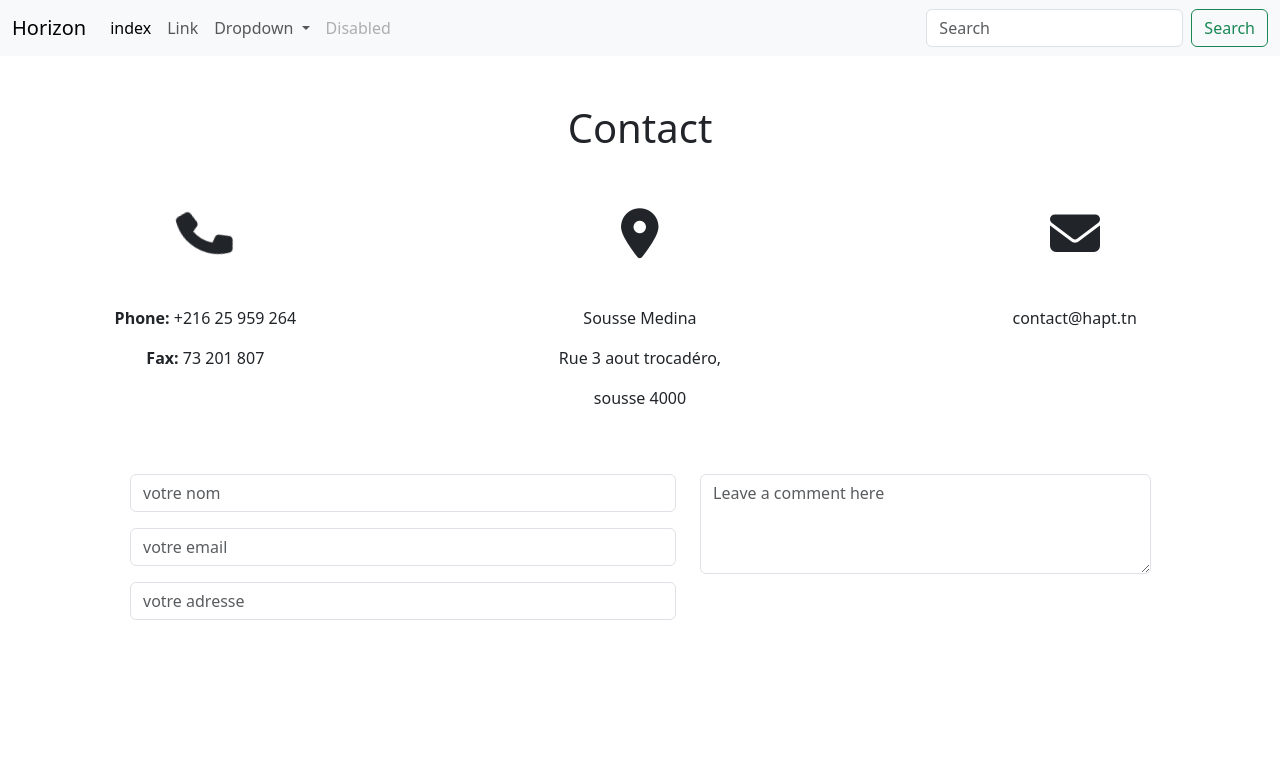
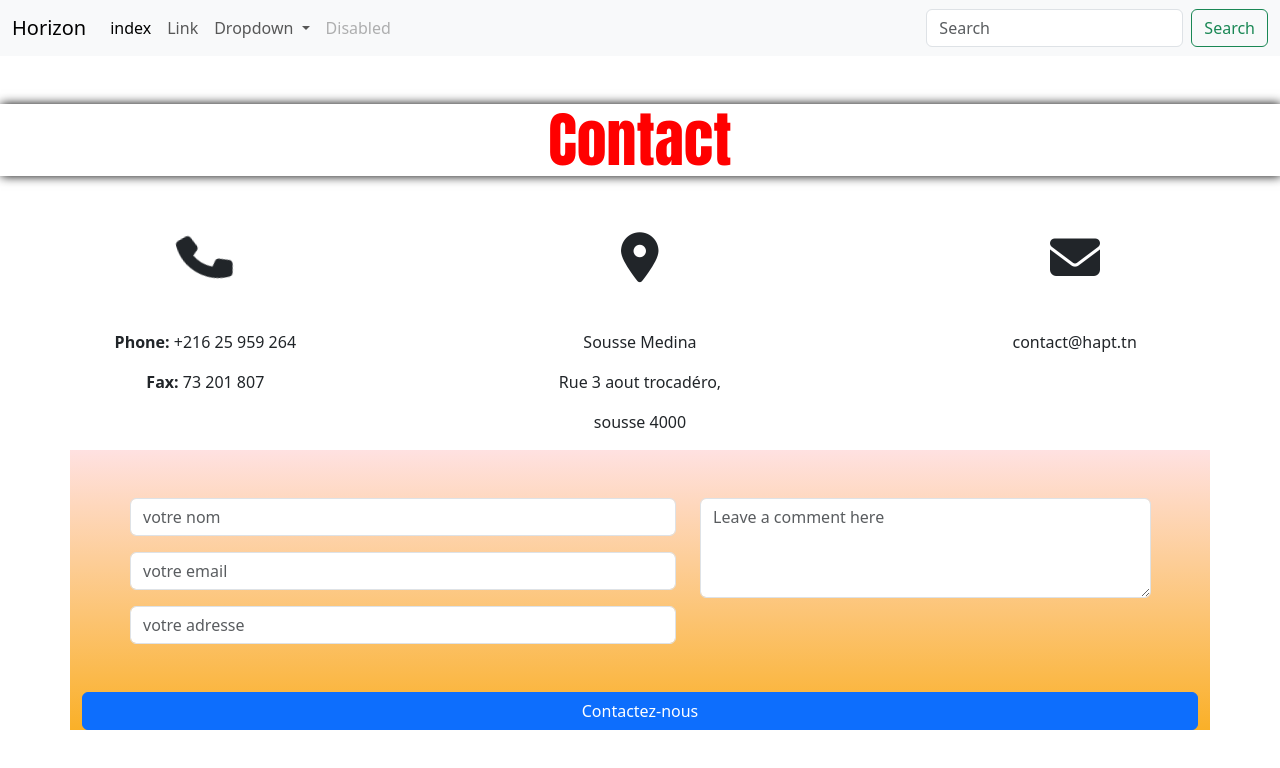
Before and after one commit to Mejri-Ahlem/horizon, a plain HTML site: page contact.html in a window 1280 px wide. Drawn offline with nearby package versions, Linux system fonts and the light colour scheme.

Commit message:
style.css
add style. css color, backroung

```diff
--- a/contact.html
+++ b/contact.html
@@ -17,7 +17,7 @@
             crossorigin="anonymous"
         />
         <!--link to-->
-        <link rel="styleshest" href="css/style.css">
+        <link rel="stylesheet" href="css/style.css">
         <!--Link fontawesome.com-->
         <script src="https://kit.fontawesome.com/362afcaf41.js" crossorigin="anonymous"></script>
     </head>
@@ -66,7 +66,7 @@
             <div class="container-fluids">
                 <div class="row">
                     <div class="col-12 text-center mt-5">
-                        <h1> Contact</h1>
+                        <h1 class="c-rouge"> Contact</h1>
                     </div>
                     <div class="col-4 text-center mt-5">
 
@@ -85,8 +85,8 @@
                   <i class="fa-solid fa-envelope fa-beat mb-5" style="font-size: 50px;;"></i>
                   <p>contact@hapt.tn</p>
                 </div>
-                <div class="col-12">
-                  <div class="container">
+                <div class="col-12 ">
+                  <div class="container fond">
                     <div class="row">
                       <div class="col-6 ms-5 ">
                         <input class="form-control mb-3 mt-5" type="text" placeholder="votre nom">
@@ -96,6 +96,8 @@
                       <div class="col-5">
                           <textarea class="form-control mt-5" placeholder="Leave a comment here" id="floatingTextarea2" style="height: 100px"></textarea>
                         </div>
+                        <div class="col-12 mt-5">
+                          <button type="submit" class="btn btn-primary button-design">Contactez-nous</button>
                       </div>
                     </div>
                   </div>
--- a/css/style.css
+++ b/css/style.css
@@ -0,0 +1,15 @@
+.button-design{
+    width: 100%;
+}
+.fond{
+  background: linear-gradient(#ffe1e1 , #fab028);
+}
+.c-rouge{
+    color: red;
+    font-family: Impact, Haettenschweiler, 'Arial Narrow Bold', sans-serif;
+    font-size: 60px;
+    box-shadow: 1px 0px 10px #000000;
+}
+textarea{
+   height: 100%;
+}
```
Also changed, not shown: images/logo.png (renamed from images/images.png).
